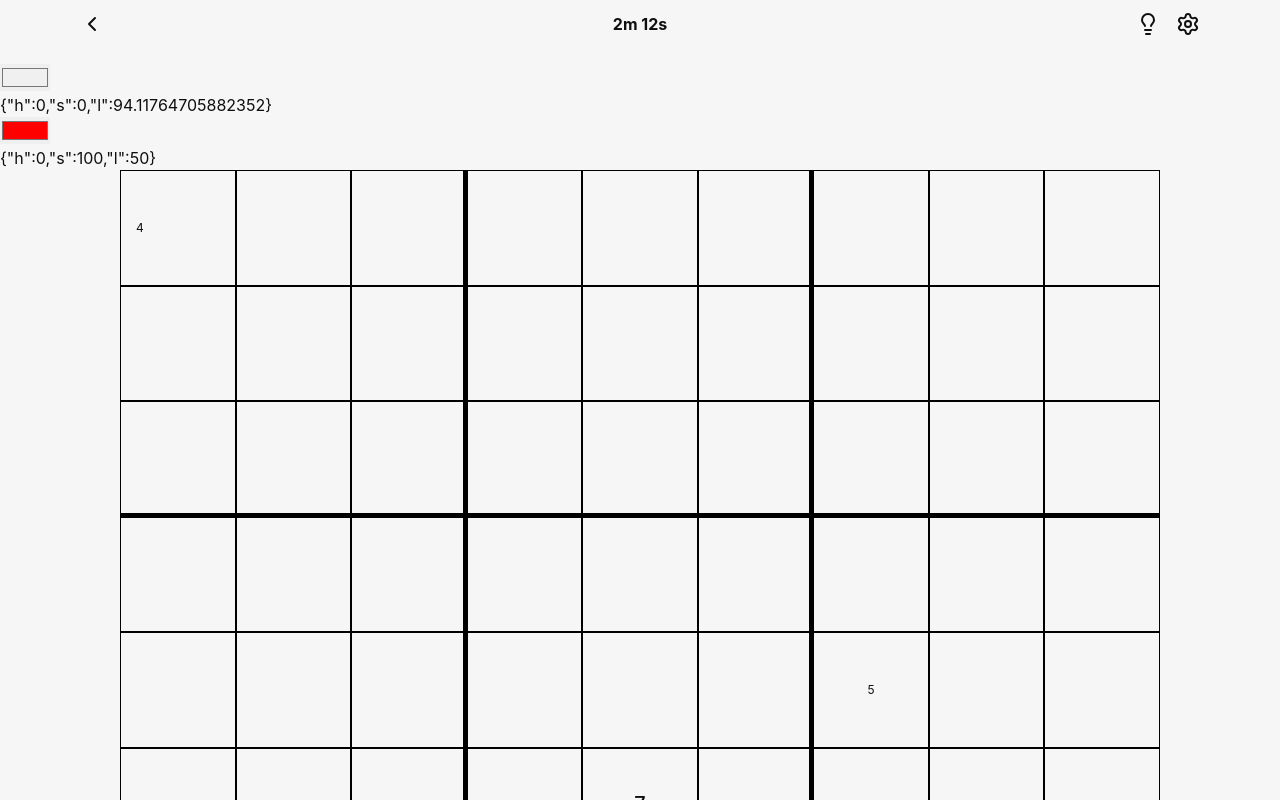
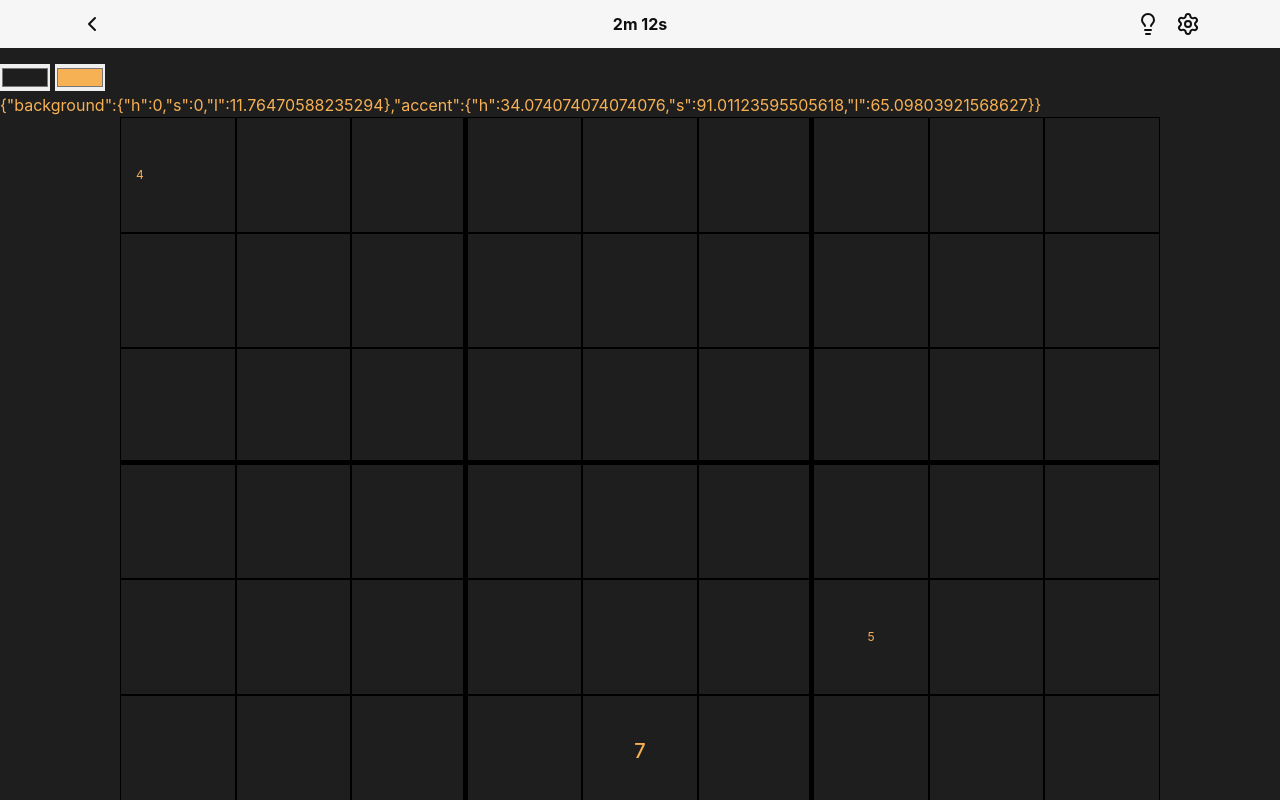
Before and after one commit to Vuurvos1/sudoku, a SvelteKit app: page / in a window 1280 px wide. Shown: the top 800 px of the page. Built offline with nearby package versions, Linux system fonts and the light colour scheme.

Commit message:
setup basic theme color changing

```diff
--- /dev/null
+++ b/src/lib/stores/theme.ts
@@ -0,0 +1,12 @@
+import { derived, writable } from 'svelte/store';
+import { hexToHSL } from '$lib/color';
+
+export const theme = writable({
+	background: '#1E1E1E',
+	accent: '#F7B155'
+});
+
+export const hslTheme = derived(theme, ($theme) => ({
+	background: hexToHSL($theme.background),
+	accent: hexToHSL($theme.accent)
+}));
--- a/src/routes/+layout.svelte
+++ b/src/routes/+layout.svelte
@@ -3,3 +3,6 @@
 </script>
 
 <slot />
+
+<style>
+</style>
--- a/src/routes/+page.svelte
+++ b/src/routes/+page.svelte
@@ -1,5 +1,5 @@
 <script lang="ts">
-	import { hexToHSL } from '$lib/color';
+	import { theme, hslTheme } from '$lib/stores/theme';
 	import {
 		UndoIcon,
 		RedoIcon,
@@ -12,9 +12,6 @@
 	} from 'lucide-svelte';
 
 	let mode = $state<'fill' | 'note' | 'color'>('note');
-
-	let backgroundColor = $state('#f0f0f0');
-	let accentColor = $state('#ff0000');
 
 	const sudokuGrid = $state([
 		[0, 0, 0, 0, 0, 0, 0, 0, 0],
@@ -97,15 +94,17 @@
 	</nav>
 </header>
 
-<main class="py-4">
+<main
+	class="py-4"
+	style={`--color-background: ${$theme.background}; --color-accent: ${$theme.accent}`}
+>
 	<!-- Base color scheme dark, light, adapt to system -->
 	<!-- Accent color -->
 
-	<input type="color" bind:value={backgroundColor} />
-	<p>{JSON.stringify(hexToHSL(backgroundColor))}</p>
+	<input type="color" bind:value={$theme.background} />
+	<input type="color" bind:value={$theme.accent} />
 
-	<input type="color" bind:value={accentColor} />
-	<p>{JSON.stringify(hexToHSL(accentColor))}</p>
+	<p>{JSON.stringify($hslTheme)}</p>
 
 	<div class="container">
 		<div class="sudoku mb-8">
@@ -202,10 +201,23 @@
 </main>
 
 <style lang="postcss">
+	:global(:root) {
+		--color-accent: var(--accent-h), var(--accent-s), var(--accent-l);
+		--color-background: var(--background-h), var(--background-s), var(--background-l);
+	}
+
 	/* --color-accent-hsl: var(--accent-h), var(--accent-s), var(--accent-l);
     --color-accent: hsl(var(--accent-h), var(--accent-s), var(--accent-l));
     --color-accent-1: hsl(calc(var(--accent-h) - 3), calc(var(--accent-s) * 1.02), calc(var(--accent-l) * 1.15));
     --color-accent-2: hsl(calc(var(--accent-h) - 5), calc(var(--accent-s) * 1.05), calc(var(--accent-l) * 1.29)); */
+
+	/* --color-background */
+
+	main {
+		/* @apply bg-background text-accent; */
+		background-color: var(--color-background);
+		color: var(--color-accent);
+	}
 
 	.options {
 		grid-template-columns: repeat(5, min-content);
```
